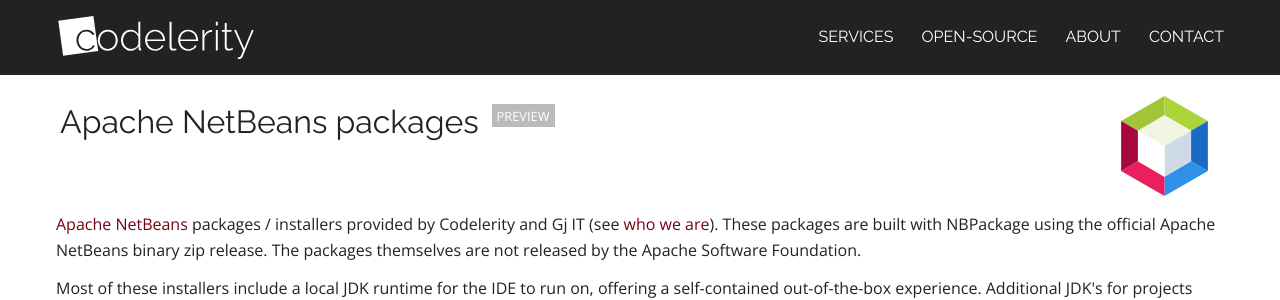
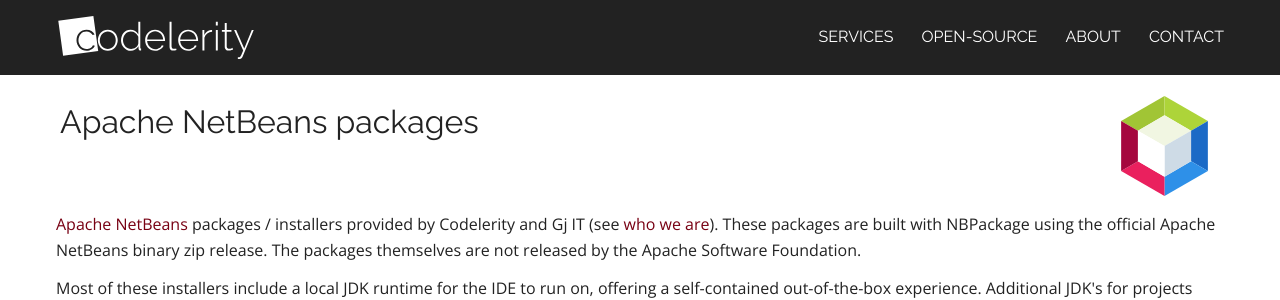
Before and after one commit to neilcsmith-net/codelerity-com-deploy, a Jekyll site: the page built from netbeans.html, in a window 1280 px wide. Shown: the top 300 px of the page. Built offline with Jekyll 4.4.1, drawn with Linux system fonts in a browser that asks for light colours; nearby versions of some CDN libraries; comment, search, counter and statistics services are not loaded.

Commit message:
Remove preview flag from NetBeans packages page.

```diff
--- a/_sass/_site-netbeans.scss
+++ b/_sass/_site-netbeans.scss
@@ -12,19 +12,6 @@
       @include media ($mobile) {
         min-height: 100px;
       }
-    }
-    h1::after {
-      content: "preview";
-      display: inline;
-      margin-left: 1em;
-      font-size: 0.4em;
-      text-transform: uppercase;
-      color: white;
-      background-color: #bbb;
-      padding: 0.2em 0.4em;
-      position: relative;
-      top: -1em;
-      font-family: $base-font-family;
     }
   }
 
```
